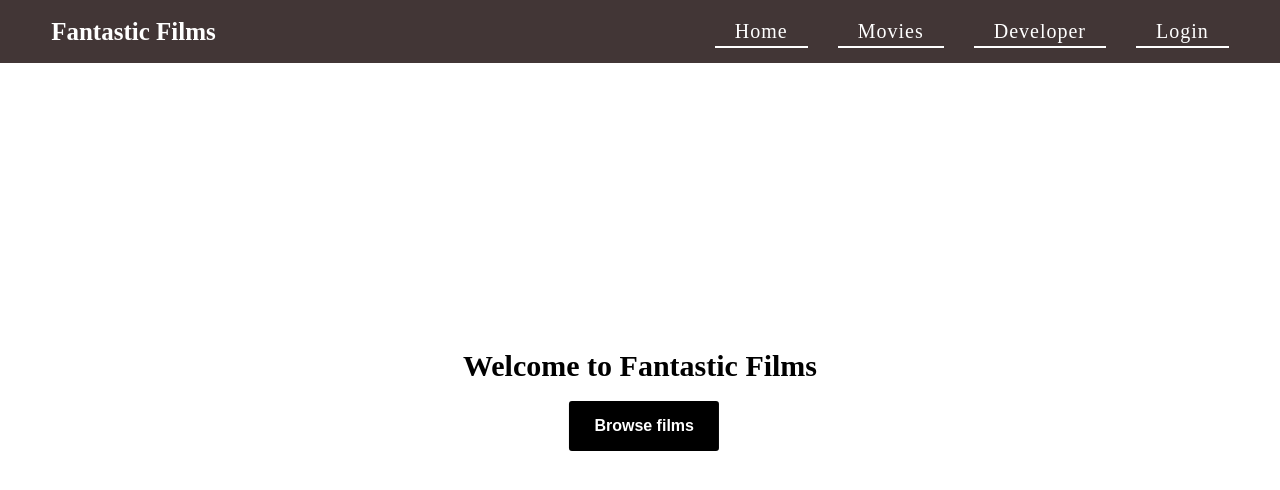
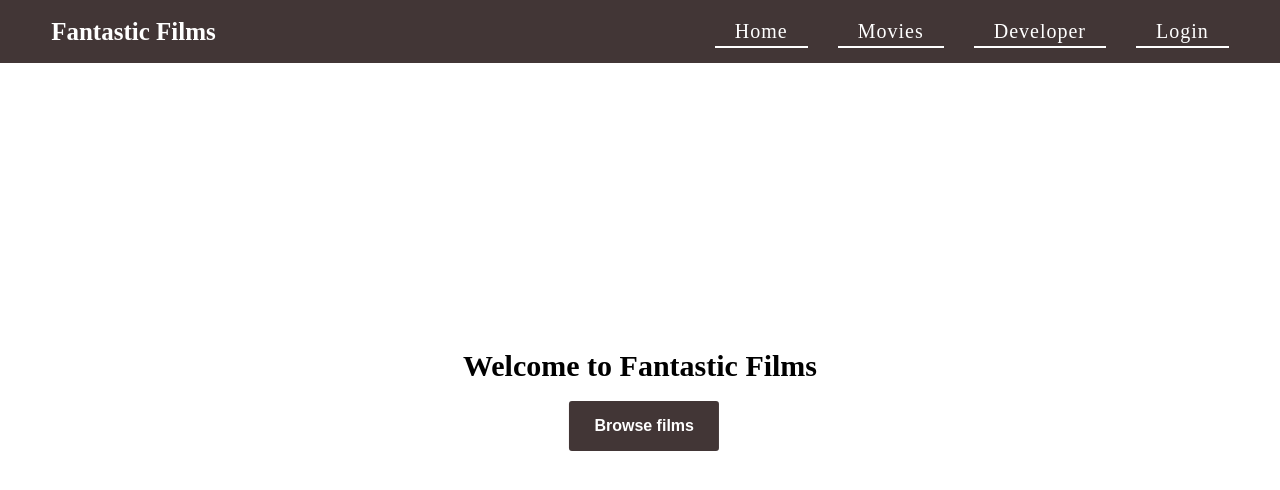
Before and after one commit to Thabiso-Timzo/movie-assessment, a React (Create React App) app in the folder client/: page / in a window 1280 px wide. Shown: the top 490 px of the page. Built offline with nearby package versions, Linux system fonts and the light colour scheme.

Commit message:
Modified Home page design

```diff
--- a/client/src/pages/home/Home.css
+++ b/client/src/pages/home/Home.css
@@ -13,7 +13,7 @@
 .movie-btn {
     outline: none;
     border: none;
-    background-color: rgb(0, 0, 0);
+    background-color: rgb(66, 54, 54);
     color: white;
     width: 150px;
     height: 50px;
@@ -24,3 +24,7 @@
     cursor: pointer;
     margin-left: 30%;
 }
+
+.movie-btn:hover {
+    background-color: #353535;
+}
```
